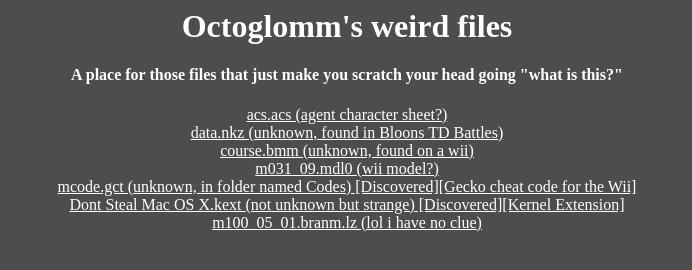
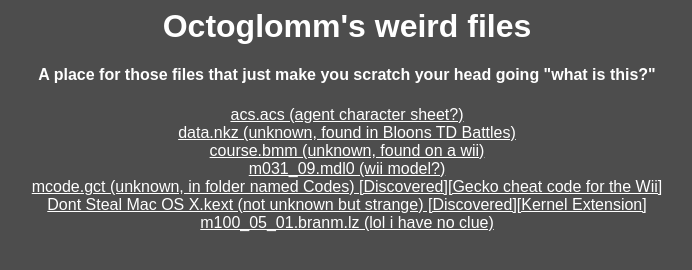
Before and after one commit to thelinkroom/oganessium.github.io, a plain HTML site: page strangefiles/index.html in a window 1280 px wide. Shown: the whole page, without its empty margins (293-985 px from the left). Drawn offline with Linux system fonts and the light colour scheme.

Commit message:
fixed styles + kext download

```diff
--- a/strangefiles/index.html
+++ b/strangefiles/index.html
@@ -2,15 +2,15 @@
 
 <style>
   h1 {
-    font-family:'Segoe UI Semibold';
+    font-family:'Arial';
     color:white;
   }
   h4 {
-    font-family:'Segoe UI Semibold';
+    font-family:'Arial';
     color:white;
   }
   a {
-    font-family:'Segoe UI Semibold';
+    font-family:'Arial';
     color:white;
   }
   body {
@@ -28,7 +28,7 @@
 <a href="course.bmm">course.bmm (unknown, found on a wii)</a><br>
 <a href="m031_09.mdl0">m031_09.mdl0 (wii model?)</a><br>
 <a href="mcode.gct">mcode.gct (unknown, in folder named Codes) [Discovered][Gecko cheat code for the Wii]</a><br>
-<a href="Dont_Steal_Mac_OS_X.kext.zip">Dont Steal Mac OS X.kext (not unknown but strange) [Discovered][Kernel Extension]</a><br>
+<a href="Dont_Steal_Mac_OS_X.kext (2).zip">Dont Steal Mac OS X.kext (not unknown but strange) [Discovered][Kernel Extension]</a><br>
 <a href="m100_05_01.branm.lz">m100_05_01.branm.lz (lol i have no clue)</a><br>
 
   </div>
```
